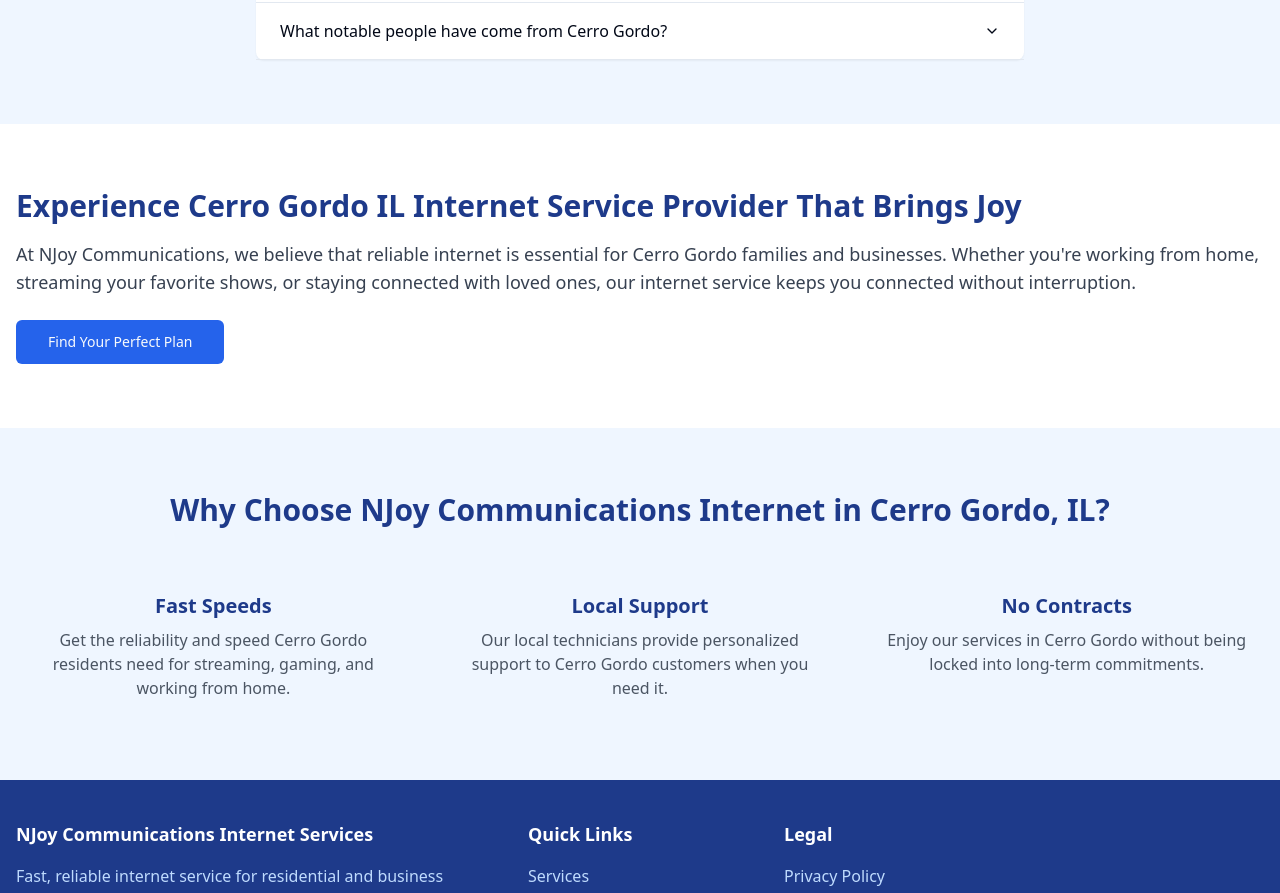
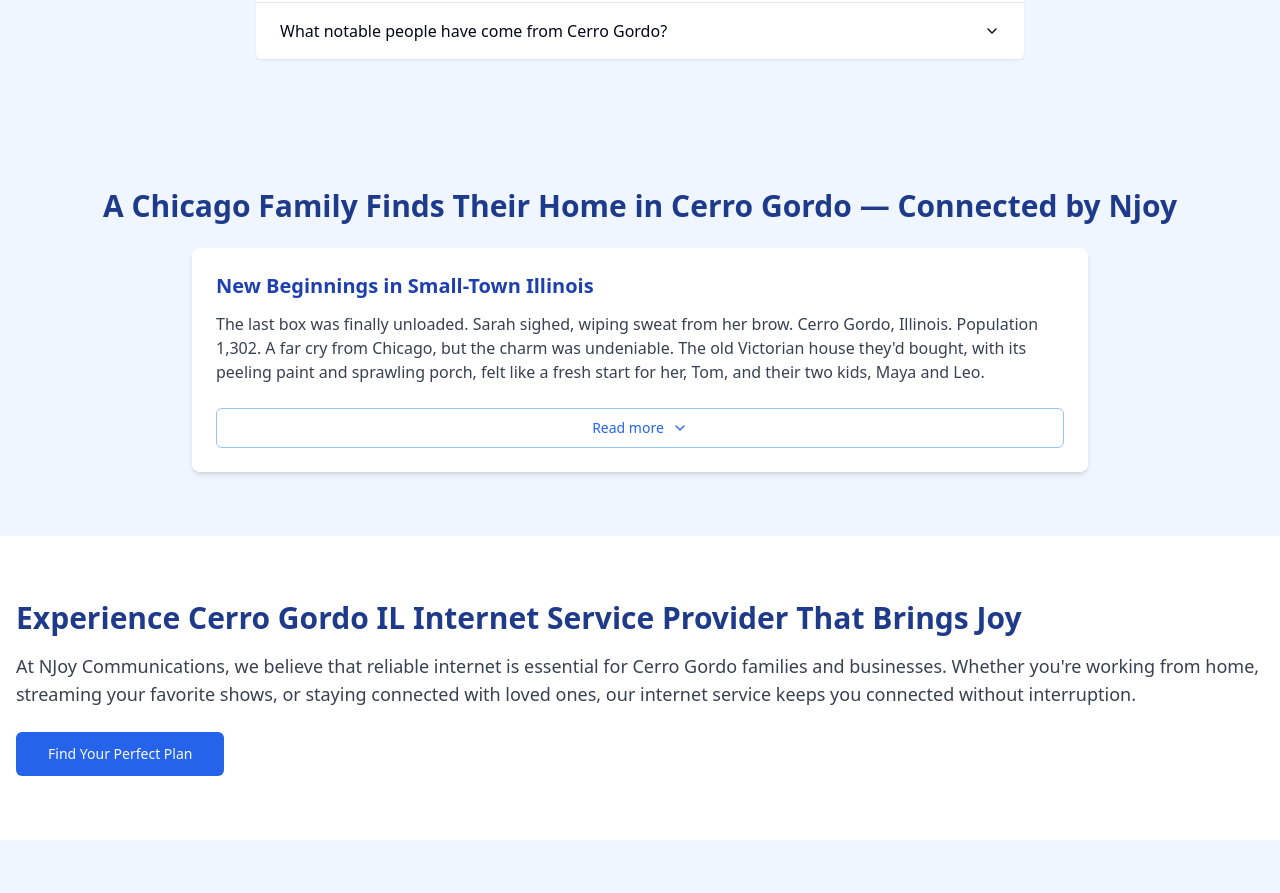
Before and after one commit to MrRich70/shareable-sites-galaxy, a React (Vite) app: page /cerro-gordo-il-internet-service-provider in a window 1280 px wide. Shown: the part 3480-4373 px from the top of the page. Built offline with nearby package versions, Linux system fonts and the light colour scheme.

Commit message:
Add family story to Cerro Gordo page
Adds a family story section to the Cerro Gordo page.

```diff
--- /dev/null
+++ b/src/components/cerrogordo/FamilyStorySection.tsx
@@ -0,0 +1,101 @@
+
+import React, { useState } from "react";
+import { Collapsible, CollapsibleContent, CollapsibleTrigger } from "@/components/ui/collapsible";
+import { Button } from "@/components/ui/button";
+import { ChevronDown, ChevronUp } from "lucide-react";
+
+const FamilyStorySection = () => {
+  const [isOpen, setIsOpen] = useState(false);
+
+  return (
+    <section className="py-16 bg-blue-50">
+      <div className="container mx-auto px-4">
+        <h2 className="text-3xl font-bold text-blue-900 mb-6 text-center">
+          A Chicago Family Finds Their Home in Cerro Gordo — Connected by Njoy
+        </h2>
+
+        <div className="max-w-4xl mx-auto bg-white rounded-lg shadow-md p-6">
+          <div className="mb-6">
+            <h3 className="text-xl font-semibold text-blue-800 mb-3">
+              New Beginnings in Small-Town Illinois
+            </h3>
+            <p className="text-gray-700">
+              The last box was finally unloaded. Sarah sighed, wiping sweat from her brow. Cerro Gordo, Illinois. Population 1,302. A far cry from Chicago, but the charm was undeniable. The old Victorian house they'd bought, with its peeling paint and sprawling porch, felt like a fresh start for her, Tom, and their two kids, Maya and Leo.
+            </p>
+          </div>
+
+          <Collapsible open={isOpen} onOpenChange={setIsOpen} className="space-y-4">
+            <CollapsibleContent>
+              <div className="space-y-4">
+                <p className="text-gray-700 leading-relaxed">
+                  "Internet!" Leo, ever the pragmatist at age 10, was already on it. "Dad, we need internet. How am I supposed to stream?"
+                </p>
+
+                <p className="text-gray-700 leading-relaxed">
+                  Tom chuckled. "Easy, son. I already looked into it. I saw an ad for Njoy Communications. Apparently, they're the best around here."
+                </p>
+
+                <p className="text-gray-700 leading-relaxed">
+                  Sarah, still unpacking the kitchen, overheard. "Njoy? Never heard of them."
+                </p>
+
+                <p className="text-gray-700 leading-relaxed">
+                  "Small town, honey," Tom replied, pulling out his phone. "Probably a local company. Let's give them a call."
+                </p>
+
+                <p className="text-gray-700 leading-relaxed">
+                  The call was surprisingly pleasant. A friendly voice, not an automated system, answered almost immediately. Within 24 hours, a technician named Earl, a man who looked like he'd been born and raised in Cerro Gordo, arrived. He was efficient, knowledgeable, and even offered Tom tips on the best fishing spots in the nearby lake.
+                </p>
+
+                <p className="text-gray-700 leading-relaxed">
+                  "So," Earl said, connecting the last wire, "you folks new to town?"
+                </p>
+
+                <p className="text-gray-700 leading-relaxed">
+                  "Just moved in yesterday," Sarah replied. "From Chicago. Big change."
+                </p>
+
+                <p className="text-gray-700 leading-relaxed">
+                  Earl nodded knowingly. "Well, welcome. You'll find folks here are friendly. And Njoy, we treat everyone like family. You got any problems, you just call."
+                </p>
+
+                <p className="text-gray-700 leading-relaxed">
+                  He wasn't kidding. The internet was fast, reliable, and a lifeline in their new, quieter life. Maya, a budding artist, could upload her creations without lag. Leo could game with his friends back in the city. Sarah could work remotely, and Tom could research his passion – restoring vintage motorcycles.
+                </p>
+
+                <p className="text-gray-700 leading-relaxed">
+                  One evening, a storm knocked out the power. The kids groaned. Sarah sighed. But within an hour, the lights flickered back on, and so did the internet. Leo cheered. "Njoy is the best!"
+                </p>
+
+                <p className="text-gray-700 leading-relaxed">
+                  Sarah smiled. Maybe moving to a small town wasn't so bad after all. Maybe, with a reliable internet connection and a friendly community, Cerro Gordo was exactly where they were meant to be. Their adventure had just begun, powered by Njoy Communications, their happy internet provider in their new happy home.
+                </p>
+              </div>
+            </CollapsibleContent>
+
+            <CollapsibleTrigger asChild>
+              <Button
+                variant="outline"
+                className="w-full flex items-center justify-center gap-2 border-blue-300 text-blue-600 hover:bg-blue-50"
+              >
+                {isOpen ? (
+                  <>
+                    <span>Read less</span>
+                    <ChevronUp className="h-4 w-4" />
+                  </>
+                ) : (
+                  <>
+                    <span>Read more</span>
+                    <ChevronDown className="h-4 w-4" />
+                  </>
+                )}
+              </Button>
+            </CollapsibleTrigger>
+          </Collapsible>
+        </div>
+      </div>
+    </section>
+  );
+};
+
+export default FamilyStorySection;
--- a/src/pages/CerroGordoIL.tsx
+++ b/src/pages/CerroGordoIL.tsx
@@ -8,6 +8,7 @@ import QuestionsSection from "@/components/cerrogordo/QuestionsSection";
 import HappyCustomersSection from "@/components/cerrogordo/HappyCustomersSection";
 import FeaturesSection from "@/components/cerrogordo/FeaturesSection";
 import CerroBannerSection from "@/components/cerrogordo/CerroBannerSection";
+import FamilyStorySection from "@/components/cerrogordo/FamilyStorySection";
 
 const CerroGordoIL = () => {
   return (
@@ -18,6 +19,7 @@ const CerroGordoIL = () => {
         <MapSection />
         <AttractionsSection />
         <QuestionsSection />
+        <FamilyStorySection />
         <HappyCustomersSection />
         <FeaturesSection />
       </div>
```
